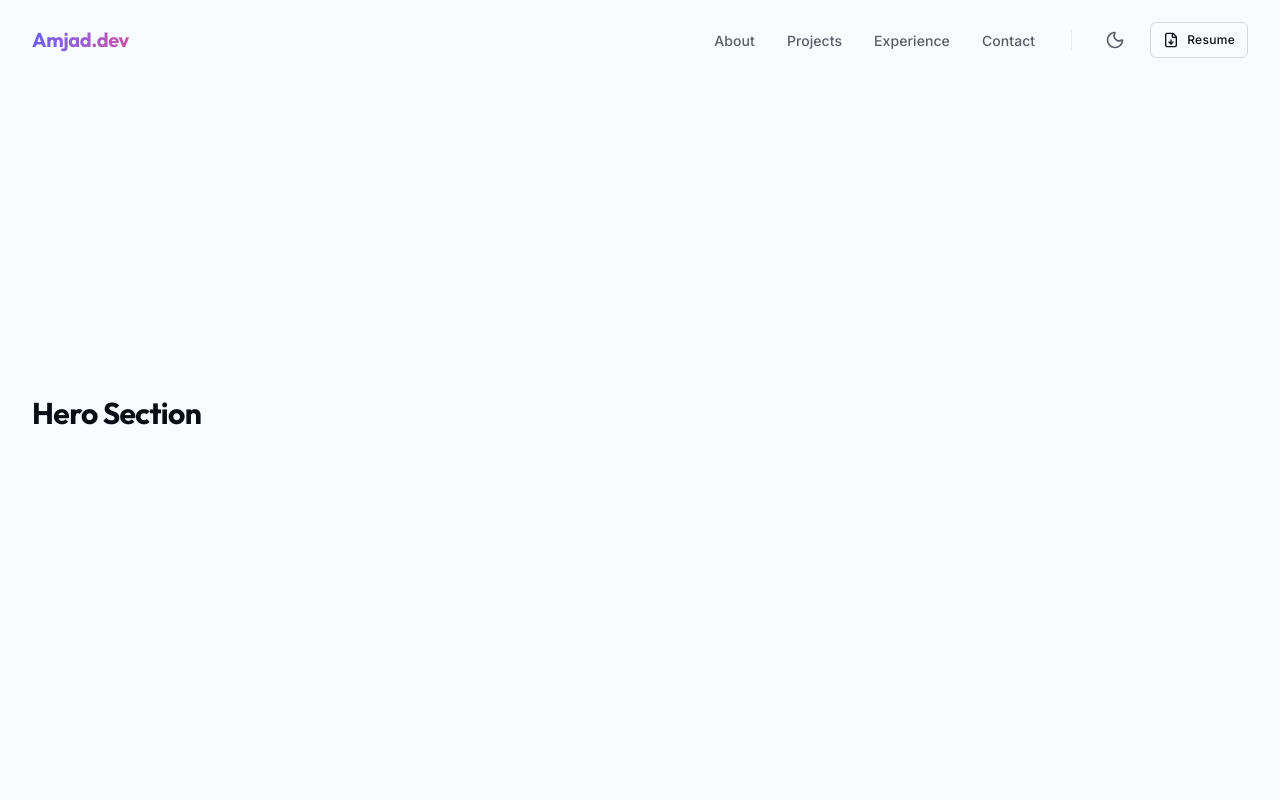
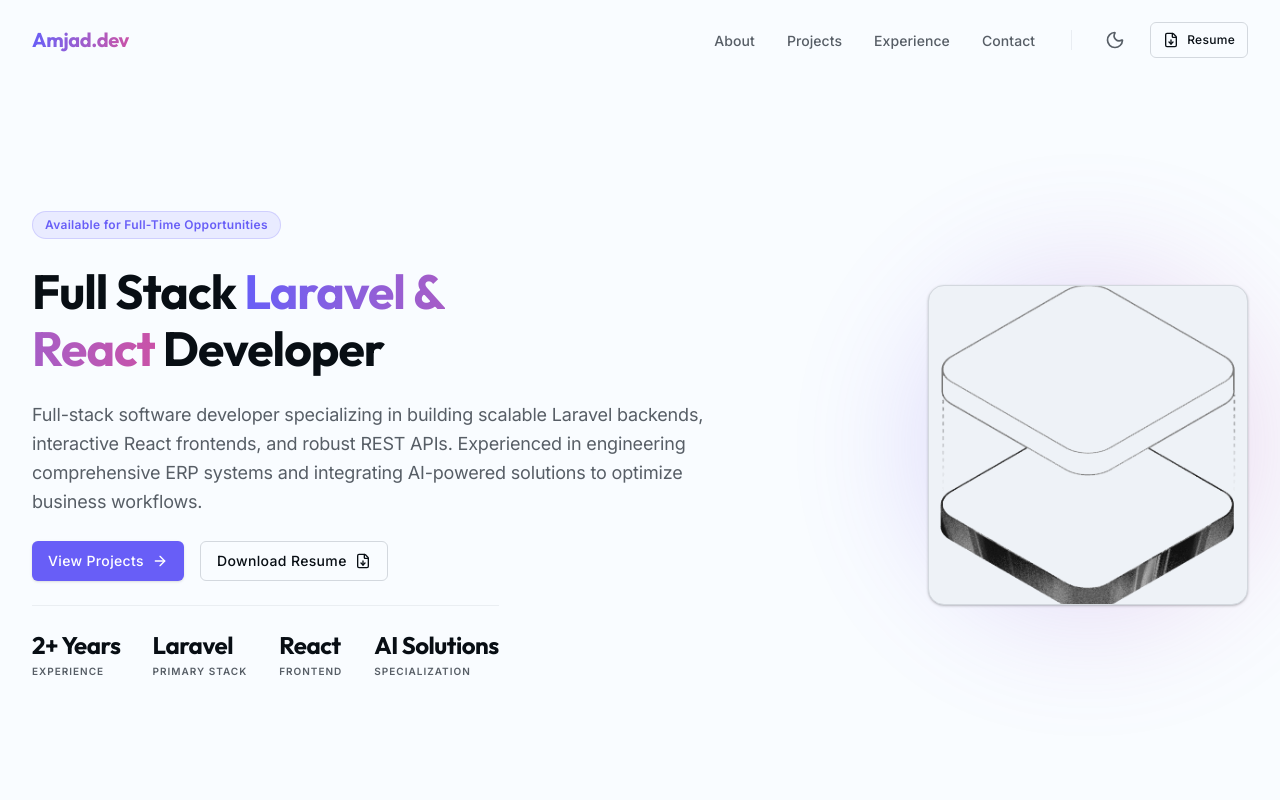
Before and after one commit to Choudhary06dev/portfolio, a React (Vite) app: page / in a window 1280 px wide. Shown: the top 800 px of the page. Built offline with nearby package versions, Linux system fonts and the light colour scheme.

Commit message:
feat(data): populate portfolio personal details and stats variables

```diff
--- a/src/data/personal.ts
+++ b/src/data/personal.ts
@@ -2,16 +2,15 @@
 
 /**
  * Personal profile details data source.
- * Leave empty for architecture setup.
  */
 export const personal: PersonalInfoType = {
-  fullName: '',
-  headline: '',
-  tagline: '',
-  bio: '',
-  location: '',
-  email: '',
+  fullName: 'Muhammad Amjad Subhani',
+  headline: 'Full Stack Laravel & React Developer',
+  tagline: 'Available for Full-Time Opportunities',
+  bio: 'Full-stack software developer specializing in building scalable Laravel backends, interactive React frontends, and robust REST APIs. Experienced in engineering comprehensive ERP systems and integrating AI-powered solutions to optimize business workflows.',
+  location: 'Punjab, Pakistan',
+  email: 'amjad@example.com',
   phone: '',
-  avatar: '',
-  resumeUrl: '',
+  avatar: '/src/assets/hero.png',
+  resumeUrl: '/resume.pdf',
 };
--- a/src/data/stats.ts
+++ b/src/data/stats.ts
@@ -5,14 +5,14 @@
  */
 export const stats: StatsType = {
   yearsExperience: 2,
-  projectsCompleted: 15,
-  clientsServed: 10,
-  repositoriesCount: 40,
-  technologiesMastered: 12,
+  projectsCompleted: 0,
+  clientsServed: 0,
+  repositoriesCount: 0,
+  technologiesMastered: 0,
   items: [
     { value: '2+ Years', label: 'Experience' },
-    { value: 'Laravel', label: 'PHP Framework' },
-    { value: 'React', label: 'JS Library' },
-    { value: 'AI Solutions', label: 'Integrations' },
+    { value: 'Laravel', label: 'Primary Stack' },
+    { value: 'React', label: 'Frontend' },
+    { value: 'AI Solutions', label: 'Specialization' },
   ],
 };
--- a/src/sections/HeroSection.tsx
+++ b/src/sections/HeroSection.tsx
@@ -1,24 +1,178 @@
 import React from 'react';
 import { Section } from '@/components/ui/Section';
 import { Container } from '@/components/ui/Container';
-import { SectionTitle } from '@/components/common/SectionTitle';
+import { Heading } from '@/components/ui/Heading';
+import { Button } from '@/components/ui/Button';
+import { Badge } from '@/components/ui/Badge';
+import { GradientText } from '@/components/common/GradientText';
+import { personal } from '@/data/personal';
+import { stats } from '@/data/stats';
+import { Reveal } from '@/components/common/Reveal';
+import { User, FileDown, ArrowRight } from 'lucide-react';
 
 /**
- * Hero landing page section.
- * Dominates the viewport and centers content vertically.
+ * Premium Hero landing page section structure.
+ * Reads content dynamically from the data layer; displays elegant skeleton placeholders if empty.
  */
 export const HeroSection: React.FC = () => {
+  const hasHeadline = personal.headline.trim().length > 0;
+  const hasBio = personal.bio.trim().length > 0;
+  const hasTagline = personal.tagline.trim().length > 0;
+  const hasAvatar = personal.avatar.trim().length > 0;
+  const hasStats = stats.items && stats.items.length > 0;
+
+  // Regex to dynamically split headline around key accent terms for highlight wrapping
+  const headlineParts = hasHeadline ? personal.headline.split(/(Laravel & React)/) : [];
+
+  const handleScrollToProjects = () => {
+    const projectsSection = document.getElementById('projects');
+    if (projectsSection) {
+      projectsSection.scrollIntoView({ behavior: 'smooth' });
+    }
+  };
+
+  const handleDownloadResume = () => {
+    if (personal.resumeUrl) {
+      window.open(personal.resumeUrl, '_blank', 'noopener,noreferrer');
+    }
+  };
+
   return (
     <Section
       id="hero"
       variant="default"
-      className="flex min-h-[calc(100vh-4.5rem)] flex-col justify-center py-16 md:py-24"
+      className="relative flex min-h-[calc(100vh-4.5rem)] flex-col justify-center overflow-hidden py-16 md:py-24"
     >
-      <Container className="flex flex-1 flex-col justify-center">
-        <div className="space-y-6">
-          <SectionTitle>Hero Section</SectionTitle>
-          {/* Reserved space placeholder for future cta buttons/illustration */}
-          <div className="h-10 opacity-0" aria-hidden="true" />
+      {/* Background Decorative Grid and Glow */}
+      <div className="pointer-events-none absolute inset-0 -z-10 h-full w-full bg-[radial-gradient(circle_at_top_right,var(--color-primary-hover)_0%,transparent_50%)] opacity-10" />
+      <div className="pointer-events-none absolute inset-0 -z-10 h-full w-full bg-[linear-gradient(to_right,var(--color-border-light)_1px,transparent_1px),linear-gradient(to_bottom,var(--color-border-light)_1px,transparent_1px)] [mask-image:radial-gradient(ellipse_60%_50%_at_50%_50%,#000_70%,transparent_100%)] bg-[size:4rem_4rem] opacity-30" />
+      <div className="pointer-events-none absolute inset-0 -z-10 h-full w-full bg-[radial-gradient(#fff_1px,transparent_1px)] [background-size:16px_16px] opacity-[0.02]" />
+
+      <Container>
+        <div className="grid grid-cols-1 items-center gap-12 lg:grid-cols-12 lg:gap-8">
+          {/* Left Column: Profile Details / Skeletons */}
+          <div className="flex flex-col items-start gap-6 text-left lg:col-span-7">
+            {/* Availability status tag */}
+            <Reveal direction="up" delay={0.1}>
+              {hasTagline ? (
+                <Badge variant="primary" className="px-3 py-1">
+                  {personal.tagline}
+                </Badge>
+              ) : (
+                <div className="bg-border/40 h-6 w-44 animate-pulse rounded-full" />
+              )}
+            </Reveal>
+
+            {/* Headline Header */}
+            <Reveal direction="up" delay={0.2}>
+              {hasHeadline ? (
+                <Heading as="h1" size="5xl" className="max-w-[15ch] tracking-tight">
+                  {headlineParts.map((part, idx) =>
+                    part === 'Laravel & React' ? (
+                      <GradientText key={idx}>{part}</GradientText>
+                    ) : (
+                      part
+                    )
+                  )}
+                </Heading>
+              ) : (
+                <div className="w-full space-y-3">
+                  <div className="bg-border/40 h-12 w-11/12 animate-pulse rounded-md" />
+                  <div className="bg-border/40 h-12 w-2/3 animate-pulse rounded-md" />
+                </div>
+              )}
+            </Reveal>
+
+            {/* Paragraph Bio */}
+            <Reveal direction="up" delay={0.3}>
+              {hasBio ? (
+                <p className="text-muted-foreground max-w-[60ch] text-base leading-relaxed sm:text-lg">
+                  {personal.bio}
+                </p>
+              ) : (
+                <div className="w-full max-w-[60ch] space-y-2.5">
+                  <div className="bg-border/40 h-4 w-full animate-pulse rounded" />
+                  <div className="bg-border/40 h-4 w-11/12 animate-pulse rounded" />
+                  <div className="bg-border/40 h-4 w-3/4 animate-pulse rounded" />
+                </div>
+              )}
+            </Reveal>
+
+            {/* Action buttons */}
+            <Reveal direction="up" delay={0.4}>
+              {hasHeadline ? (
+                <div className="flex flex-wrap gap-4">
+                  <Button variant="primary" onClick={handleScrollToProjects}>
+                    View Projects
+                    <ArrowRight className="ml-2 h-4 w-4" aria-hidden="true" />
+                  </Button>
+                  <Button variant="outline" onClick={handleDownloadResume}>
+                    Download Resume
+                    <FileDown className="ml-2 h-4 w-4" aria-hidden="true" />
+                  </Button>
+                </div>
+              ) : (
+                <div className="flex gap-4">
+                  <div className="bg-border/40 h-10 w-36 animate-pulse rounded-md" />
+                  <div className="bg-border/40 h-10 w-36 animate-pulse rounded-md" />
+                </div>
+              )}
+            </Reveal>
+
+            {/* Statistics details row */}
+            <Reveal direction="up" delay={0.5}>
+              <div className="border-border/40 flex w-full flex-wrap gap-x-8 gap-y-4 border-t pt-6">
+                {hasStats ? (
+                  stats.items.map((stat) => (
+                    <div key={stat.label} className="flex flex-col">
+                      <span className="text-foreground font-heading text-2xl font-bold tracking-tight">
+                        {stat.value}
+                      </span>
+                      <span className="text-muted-foreground mt-0.5 text-[10px] font-semibold tracking-widest uppercase">
+                        {stat.label}
+                      </span>
+                    </div>
+                  ))
+                ) : (
+                  <div className="flex w-full gap-8">
+                    {[1, 2, 3, 4].map((i) => (
+                      <div key={i} className="flex flex-col gap-2">
+                        <div className="bg-border/40 h-7 w-14 animate-pulse rounded" />
+                        <div className="bg-border/40 h-3 w-16 animate-pulse rounded" />
+                      </div>
+                    ))}
+                  </div>
+                )}
+              </div>
+            </Reveal>
+          </div>
+
+          {/* Right Column: Profile Avatar Graphic */}
+          <div className="flex items-center justify-center lg:col-span-5 lg:justify-end">
+            <Reveal direction="up" delay={0.3} className="relative">
+              {/* Backglow element */}
+              <div className="from-primary to-accent pointer-events-none absolute -inset-4 rounded-full bg-gradient-to-r opacity-20 blur-3xl" />
+
+              {/* Decorative target bounds shape */}
+              <div className="border-border/30 pointer-events-none absolute top-1/2 left-1/2 h-64 w-64 -translate-x-1/2 -translate-y-1/2 rounded-full border [mask-image:linear-gradient(to_bottom,black,transparent)]" />
+
+              {/* Image box frame */}
+              <div className="border-border bg-surface shadow-card relative flex h-64 w-64 items-center justify-center overflow-hidden rounded-2xl border sm:h-80 sm:w-80">
+                {hasAvatar ? (
+                  <img
+                    src={personal.avatar}
+                    alt={personal.fullName || 'Profile Avatar'}
+                    loading="lazy"
+                    className="h-full w-full object-cover contrast-110 grayscale transition-all duration-500 hover:grayscale-0"
+                  />
+                ) : (
+                  <div className="bg-muted/20 flex h-full w-full animate-pulse items-center justify-center">
+                    <User className="text-muted-foreground/30 h-16 w-16" aria-hidden="true" />
+                  </div>
+                )}
+              </div>
+            </Reveal>
+          </div>
         </div>
       </Container>
     </Section>
```
